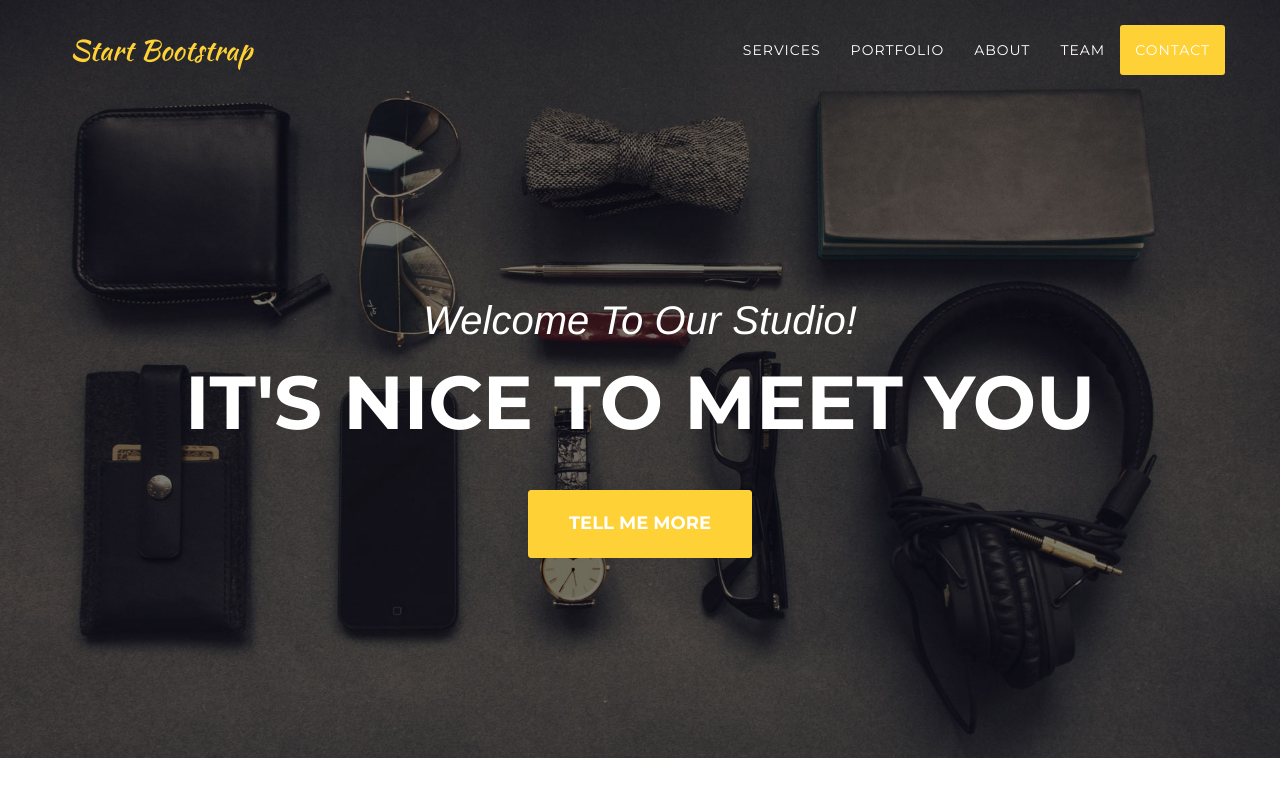
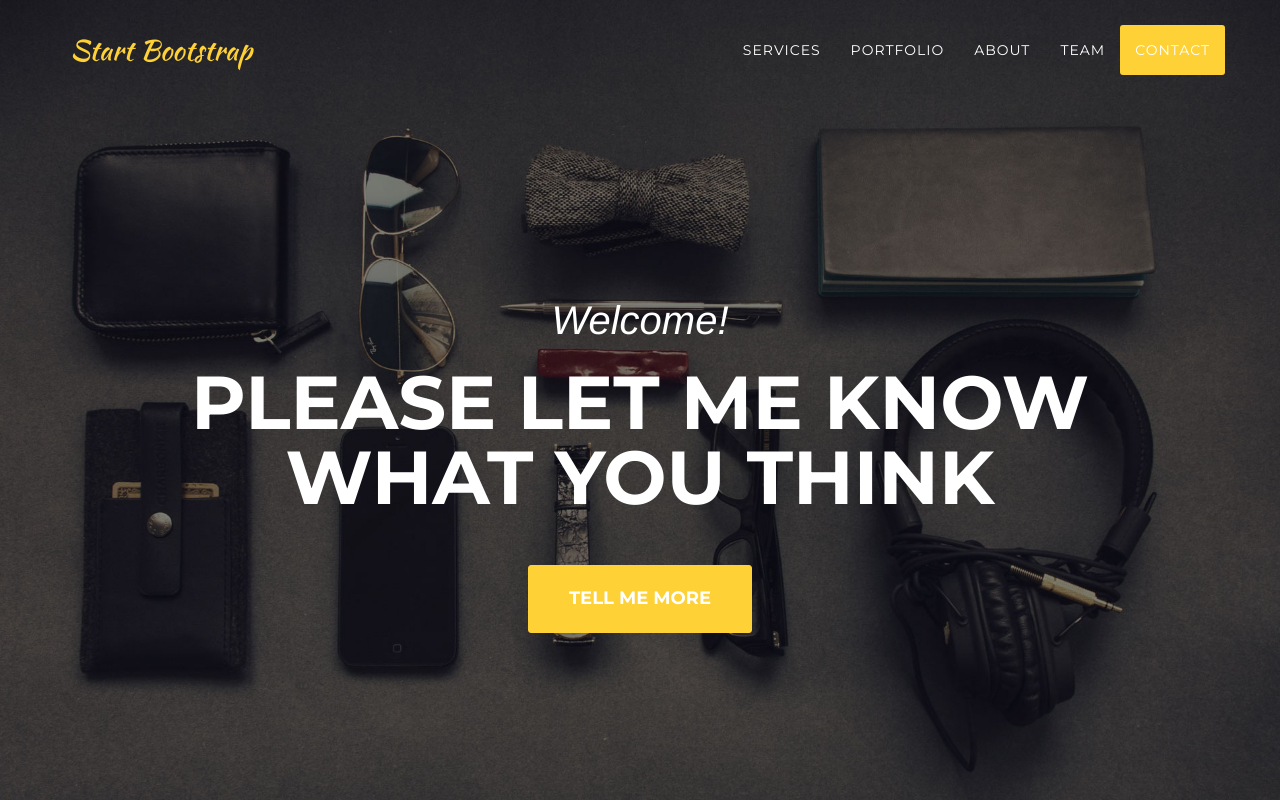
Before and after one commit to Mropportunity/Silent-Partnersite, a website: page index.html in a window 1280 px wide. Shown: the top 800 px of the page. Drawn offline with nearby package versions, Linux system fonts and the light colour scheme; a web font is replaced by a local one.

Commit message:
Cosmetic changes

```diff
--- a/index.html
+++ b/index.html
@@ -9,7 +9,7 @@
     <meta name="description" content="">
     <meta name="author" content="">
 
-    <title>Agency - Start Bootstrap Theme</title>
+    <title>Cue Morris Portfolio Site</title>
 
     <!-- Bootstrap Core CSS -->
     <link href="vendor/bootstrap/css/bootstrap.min.css" rel="stylesheet">
@@ -78,8 +78,8 @@
     <header>
         <div class="container">
             <div class="intro-text">
-                <div class="intro-lead-in">Welcome To Our Studio!</div>
-                <div class="intro-heading">It's Nice To Meet You</div>
+                <div class="intro-lead-in">Welcome!</div>
+                <div class="intro-heading">Please Let me Know What you think</div>
                 <a href="#services" class="page-scroll btn btn-xl">Tell Me More</a>
             </div>
         </div>
```
